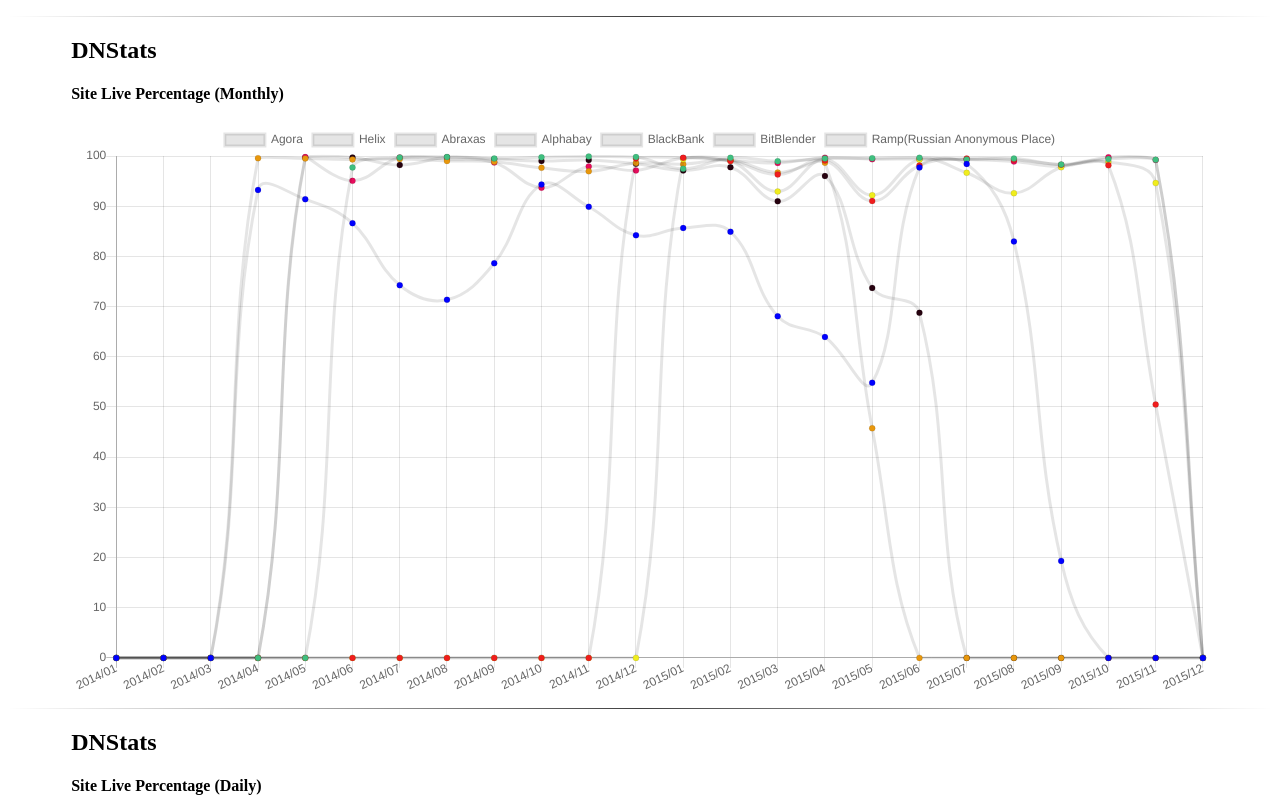
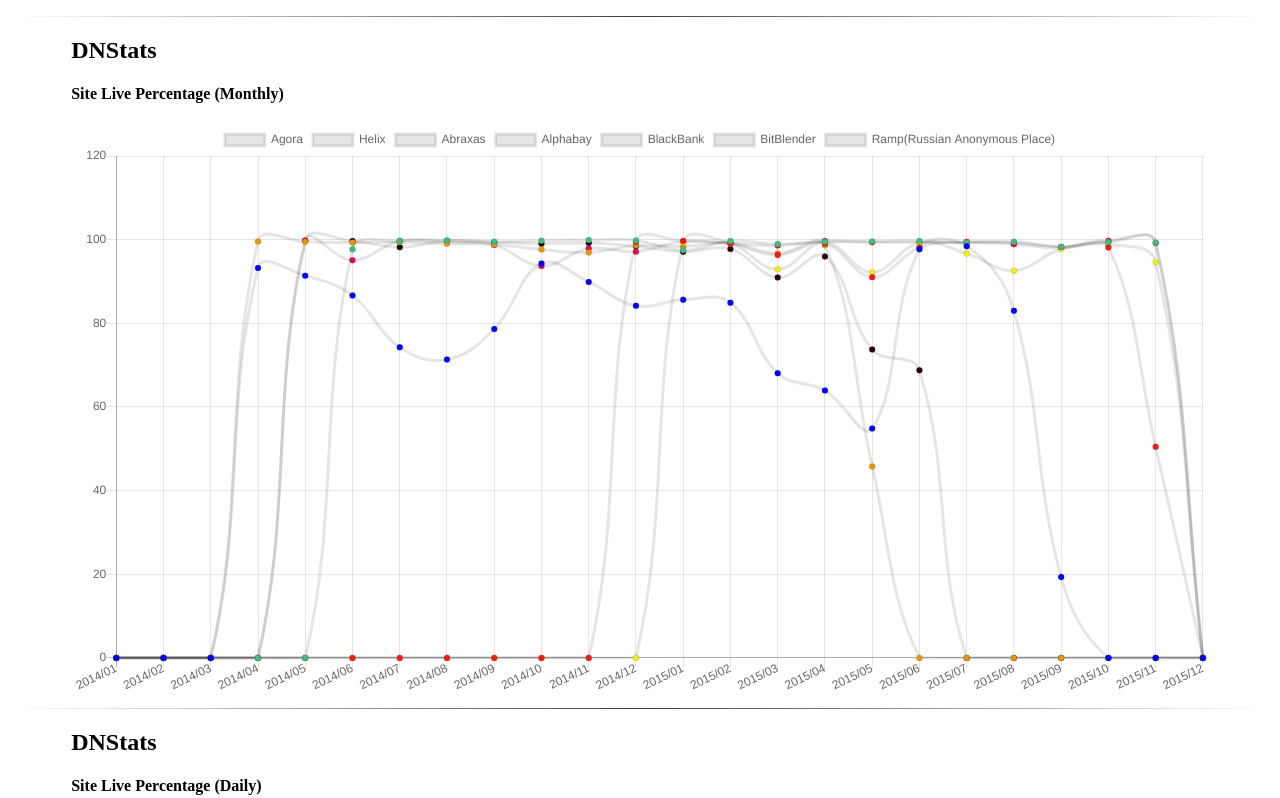
Before and after one commit to 1krutarth/darkweb, a plain HTML site: page docs/index.html in a window 1280 px wide. Shown: the part 1449-2247 px from the top of the page. Drawn offline with nearby package versions, Linux system fonts and the light colour scheme; animation ran at ten frames a second.

Commit message:
updated index.html

```diff
--- a/docs/index.html
+++ b/docs/index.html
@@ -139,6 +139,18 @@
 		      data: [0,0,0,0,99.71, 99.7, 98.19, 99.73, 99.38, 99., 99.20, 98.44, 97.09, 97.76, 90.96, 96.00, 73.72, 68.75,0,0,0,0,0,0],
 		      backgroundColor: "rgb(38, 2, 15)"
 		    }]
+		  },
+		  options:{
+		  	scales:{
+		  		yAxes:[{
+		  			display: true,
+		  			ticks:{
+		  				suggestedMin: 0,
+		  				suggestedMax: 110,
+		  				beginAtZero: true
+		  			}
+		  		}]
+		  	}
 		  }
 		});
   </script>
@@ -246,9 +258,8 @@
 	<h2>Grams</h2>
 	<h4>Top 15 countries supplying products</h4>
 </div>
-<iframe src="https://krutarth.silk.co/s/embed/EQJ0L2Q" width="800" height="800" style="height:800px;width:800px;border:0;margin-left:250px"></iframe>
-<div style='margin-left:250px;position:relative;margin-top:-33px;margin-bottom:10px;font-size:14px;color:gray;text-align:left;width:50%;text-overflow:ellipsis;overflow:hidden;white-space:nowrap;'>Data from <a target='_blank' style='text-decoration:none;'href='http://krutarth.silk.co'>krutarth.silk.co</a>
-</div>
+
+<iframe src="https://krutarth.silk.co/s/embed/XqSZCSI" width="800" height="800" style="height:800px;width:800px;border:0;margin-left:250px"></iframe><div style='margin-left:250px;position:relative;margin-top:-33px;margin-bottom:10px;font-size:14px;color:gray;text-align:left;width:50%;text-overflow:ellipsis;overflow:hidden;white-space:nowrap;'>Data from <a target='_blank' style='text-decoration:none;'href='http://krutarth.silk.co'>krutarth.silk.co</a></div>
 
 <hr>
 
```
